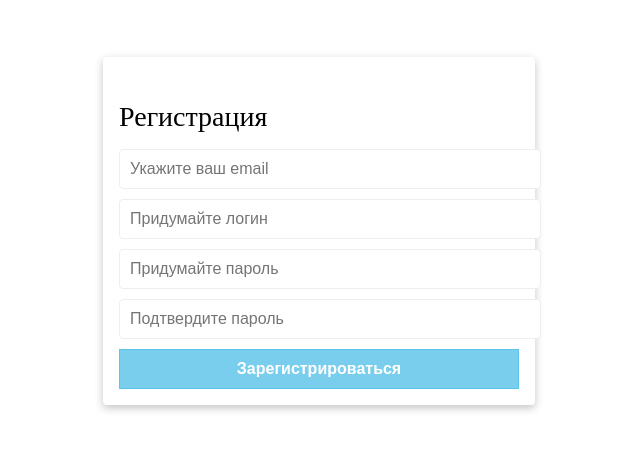
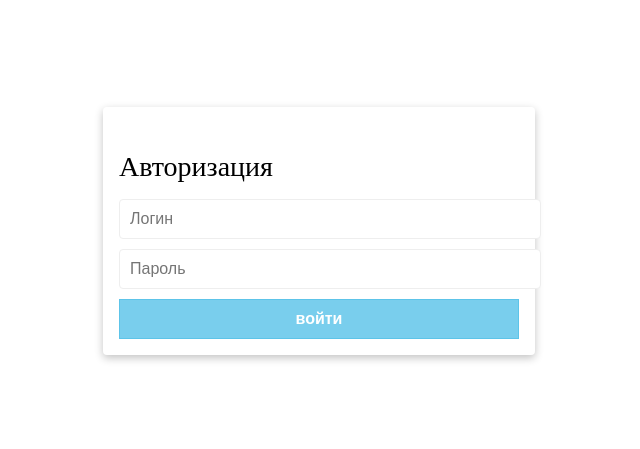
Before and after one commit to katsori-fuel-app/frontend, a Next.js app: page /auth in a window 1280 px wide. Shown: the part 169-618 px from the top of the page, without its empty margins (321-961 px from the left). Built offline with nearby package versions, Linux system fonts and the light colour scheme.

Commit message:
feature/add-api-auth

```diff
--- a/eslint.config.js
+++ b/eslint.config.js
@@ -29,12 +29,10 @@ const eslintConfig = [
                     trailingComma: 'es5',
                     semi: true,
                     singleQuote: true,
+                    printWidth: 100,
                 },
             ],
-            '@typescript-eslint/no-unused-vars': [
-                'error',
-                { argsIgnorePattern: '^_' },
-            ],
+            '@typescript-eslint/no-unused-vars': ['error', { argsIgnorePattern: '^_' }],
             'react/react-in-jsx-scope': 'off',
         },
     }),
--- a/src/app/profile/page.tsx
+++ b/src/app/profile/[login]/page.tsx
@@ -2,8 +2,8 @@
 
 import { useEffect, useState } from 'react';
 import { userService } from 'shared/api/services';
-import './profilePage.scss';
-import { AvatarOfMe } from '../../../public/img/avatar';
+import '../profilePage.scss';
+import { AvatarOfMe } from '../../../../public/img/avatar';
 
 export default function Profile() {
     // eslint-disable-next-line @typescript-eslint/no-explicit-any
--- a/src/feature/auth/Auth.tsx
+++ b/src/feature/auth/Auth.tsx
@@ -4,9 +4,10 @@ import { ChangeEvent, useState } from 'react';
 import './auth.scss';
 import { useRouter } from 'next/navigation';
 import { userService } from 'shared/api/services';
+import { AxiosError, AxiosResponse } from 'axios';
 
 export const Auth = () => {
-    const isReg = true;
+    const isReg = false;
     const router = useRouter();
 
     const [userCreds, setUserCreds] = useState({
@@ -15,10 +16,7 @@ export const Auth = () => {
         password: '',
     });
 
-    const onChange = (
-        e: ChangeEvent<HTMLInputElement>,
-        type: 'email' | 'login' | 'password'
-    ) => {
+    const onChange = (e: ChangeEvent<HTMLInputElement>, type: 'email' | 'login' | 'password') => {
         if (type === 'email') {
             return setUserCreds((prev) => ({
                 ...prev,
@@ -45,6 +43,18 @@ export const Auth = () => {
         userService.createUser(userCreds).then(() => {
             router.push('/profile');
         });
+    };
+
+    const login = () => {
+        if (!userCreds.login) return;
+
+        // TODO Переделать на Find, а не Get
+        userService
+            .getUser({ login: userCreds.login })
+            .then(() => {
+                router.push(`/profile/${userCreds.login}`);
+            })
+            .catch((e: AxiosError<AxiosResponse>) => console.warn(e.response?.data));
     };
 
     return (
@@ -78,10 +88,7 @@ export const Auth = () => {
                     </div>
 
                     <div className="auth__block__input-wrapper">
-                        <input
-                            className="input"
-                            placeholder="Подтвердите пароль"
-                        />
+                        <input className="input" placeholder="Подтвердите пароль" />
                     </div>
 
                     <button className="button" onClick={onClick}>
@@ -90,10 +97,27 @@ export const Auth = () => {
                 </div>
             ) : (
                 <div className="auth__block">
-                    <div>Авторизация</div>
+                    <p className="auth__block__title">Авторизация</p>
 
-                    <input placeholder="Введите имя" />
-                    <input placeholder="Введите пароль" />
+                    <div className="auth__block__input-wrapper">
+                        <input
+                            className="input"
+                            placeholder="Логин"
+                            onChange={(e) => onChange(e, 'login')}
+                        />
+                    </div>
+
+                    <div className="auth__block__input-wrapper">
+                        <input
+                            className="input"
+                            placeholder="Пароль"
+                            onChange={(e) => onChange(e, 'password')}
+                        />
+                    </div>
+
+                    <button className="button" onClick={login}>
+                        войти
+                    </button>
                 </div>
             )}
         </div>
--- a/src/shared/api/dto/index.ts
+++ b/src/shared/api/dto/index.ts
@@ -1 +1 @@
-export type { UserDto } from './userDto';
+export type { UserDto, GetUserRequest } from './userDto';
--- a/src/shared/api/dto/userDto.ts
+++ b/src/shared/api/dto/userDto.ts
@@ -1,3 +1,7 @@
 import { User } from '../types';
 
 export type UserDto = Pick<User, 'login' | 'password' | 'email'>;
+
+export type GetUserRequest = {
+    login: string;
+};
--- a/src/shared/api/services/userService.ts
+++ b/src/shared/api/services/userService.ts
@@ -1,8 +1,9 @@
 import { instance } from '..';
-import { UserDto } from '../dto';
+import { GetUserRequest, UserDto } from '../dto';
 
 export const userService = {
     getAllUser: () => instance.get<UserDto[]>('users'),
+    getUser: ({ login }: GetUserRequest) => instance.get<UserDto>(`users/${login}`),
 
     createUser: (user: UserDto) => instance.post<UserDto[]>('users', user),
 };
```
Also changed, not shown: 1 other file (tests, documents, lock files or other folders).
